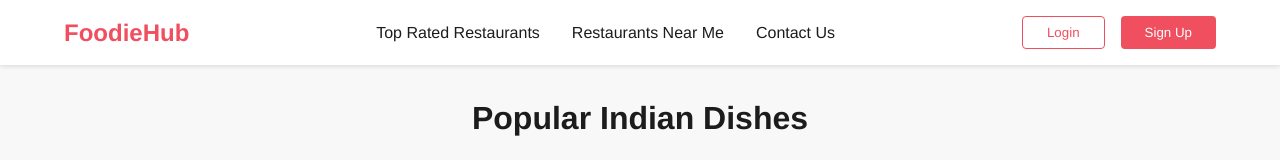
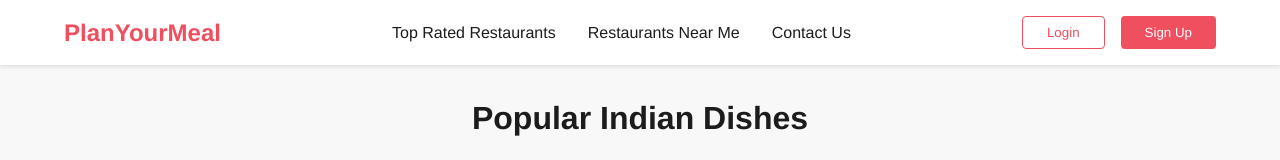
Before and after one commit to J-Manoj-06/planyourmeal, a plain HTML site: page index.html in a window 1280 px wide. Shown: the top 160 px of the page. Drawn offline with Linux system fonts and the light colour scheme.

Commit message:
Update index.html

```diff
--- a/index.html
+++ b/index.html
@@ -12,7 +12,7 @@
     <header>
         <nav class="navbar">
             <div class="logo">
-                <h1><a href="web.html" style="text-decoration: none; color: inherit;">FoodieHub</a></h1>
+                <h1><a href="web.html" style="text-decoration: none; color: inherit;">PlanYourMeal</a></h1>
             </div>
             <div class="nav-menu">
                 <a href="restaurants.html" class="nav-item">Top Rated Restaurants</a>
```
